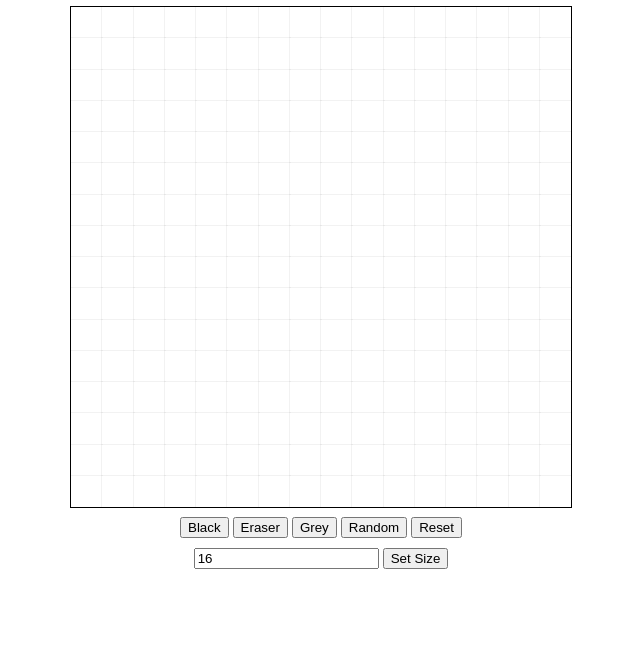
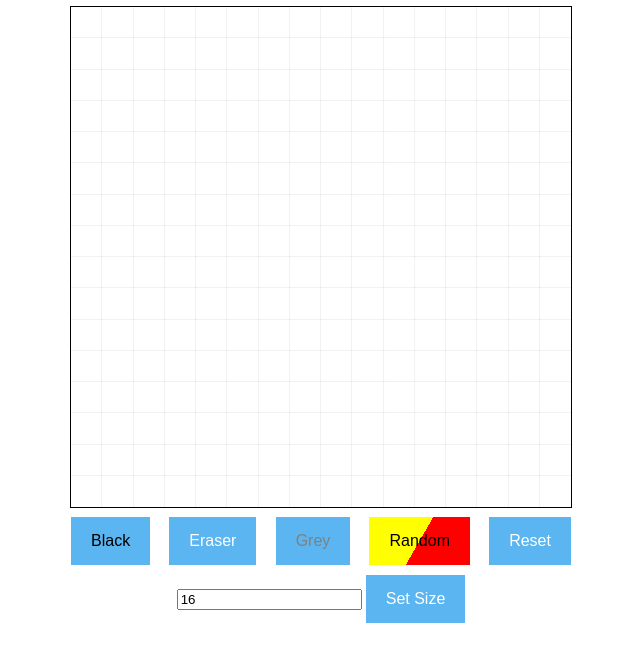
Before and after one commit to DebSol11/odin-etch-a-sketch, a plain HTML site: page index.html in a window 1280 px wide. Shown: the part 110-772 px from the top of the page, without its empty margins (319-959 px from the left). Drawn offline with Linux system fonts and the light colour scheme.

Commit message:
Style the shit out of the project - part two

```diff
--- a/style.css
+++ b/style.css
@@ -30,14 +30,47 @@
 }
 
 .buttons {
-    margin-top: 10px;
+  margin-top: 10px;
+  display: flex;
+  gap: 5px;
+  width: 500px;
+  flex: 1;
+  justify-content: space-between;
 }
 
 div.board > div {
-    outline: 1px solid rgba(212, 212, 212, 0.308);
+  outline: 1px solid rgba(212, 212, 212, 0.308);
 }
 
 .set-board-size {
-    margin-top: 10px;
-    margin-bottom: 15px;
+  margin-top: 10px;
+  margin-bottom: 15px;
 }
+
+button {
+  background-color: #5ab5f1; /* Green */
+  border: none;
+  color: white;
+  padding: 15px 20px;
+  text-align: center;
+  text-decoration: none;
+  font-size: 16px;
+}
+
+button:hover {
+  cursor: pointer;
+  outline: 1px solid grey;
+}
+
+button#black {
+  color: black;
+}
+
+button#grey {
+  color: grey;
+}
+
+button#random {
+  color: black;
+  background: linear-gradient(-60deg, red 50%, yellow 50%);
+}
```
